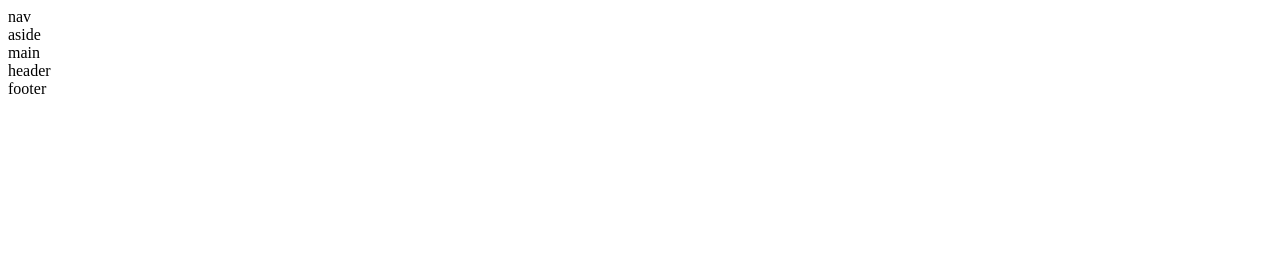
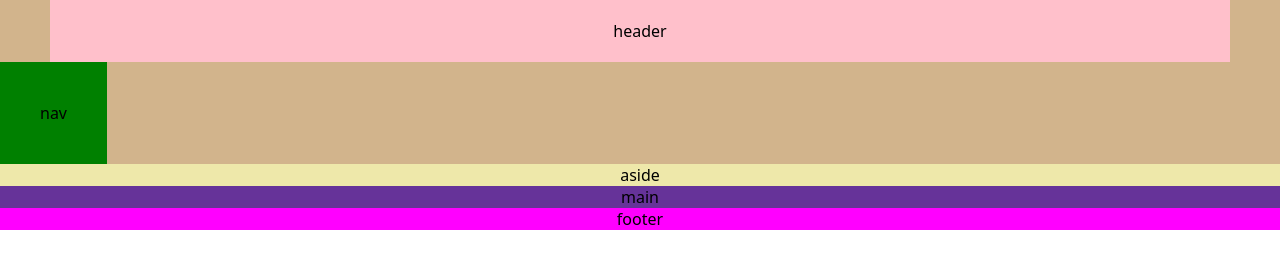
Before and after one commit to uzairahmed2126/css-grid-tutorial, a plain HTML site: page index.html in a window 1280 px wide. Drawn offline with Linux system fonts and the light colour scheme.

Commit message:
grid container

```diff
--- a/index.html
+++ b/index.html
@@ -6,15 +6,16 @@
     <meta http-equiv="X-UA-Compatible" content="IE=edge">
     <meta name="viewport" content="width=device-width, initial-scale=1.0">
     <title>Document</title>
+    <link rel="stylesheet" href="style.css">
 </head>
 
 <body>
     <div class="main-container">
-        <nav class="nav">nav</nav>
-        <aside class="aside">aside</aside>
-        <main class="main">main</main>
-        <header class="header">header</header>
-        <footer class="footer">footer</footer>
+        <div class="header"><header>header</header></div>
+        <div class="nav"><nav >nav</nav></div>
+        <div class="aside"><aside>aside</aside></div>
+        <div class="main">main</main></div>
+        <div class="footer"><footer>footer</footer></div>
     </div>
 </body>
 
--- /dev/null
+++ b/style.css
@@ -0,0 +1,41 @@
+*{
+    margin: 0;
+    font-family: system-ui, -apple-system, BlinkMacSystemFont, 'Segoe UI', Roboto, Oxygen, Ubuntu, Cantarell, 'Open Sans', 'Helvetica Neue', sans-serif;
+}
+.main-container{
+    background-color: tan;
+    text-align: center;
+}
+
+.header{
+    display: flex;
+    flex-flow: row;
+    justify-content: center;
+    background-color: pink;
+    padding: 20px;
+    margin:  0 50px;
+}
+
+.nav {
+    background-color: green;
+    display: flex;
+    flex-flow: row;
+    justify-content: start;
+    padding: 40px;
+
+    width: fit-content;
+    /* margin: 0 30rem; */
+    /* float: left; */
+
+
+}
+
+.aside{
+    background-color: palegoldenrod;
+}
+.main{
+    background-color: rebeccapurple;
+}
+.footer{
+    background-color: magenta;
+}
```
